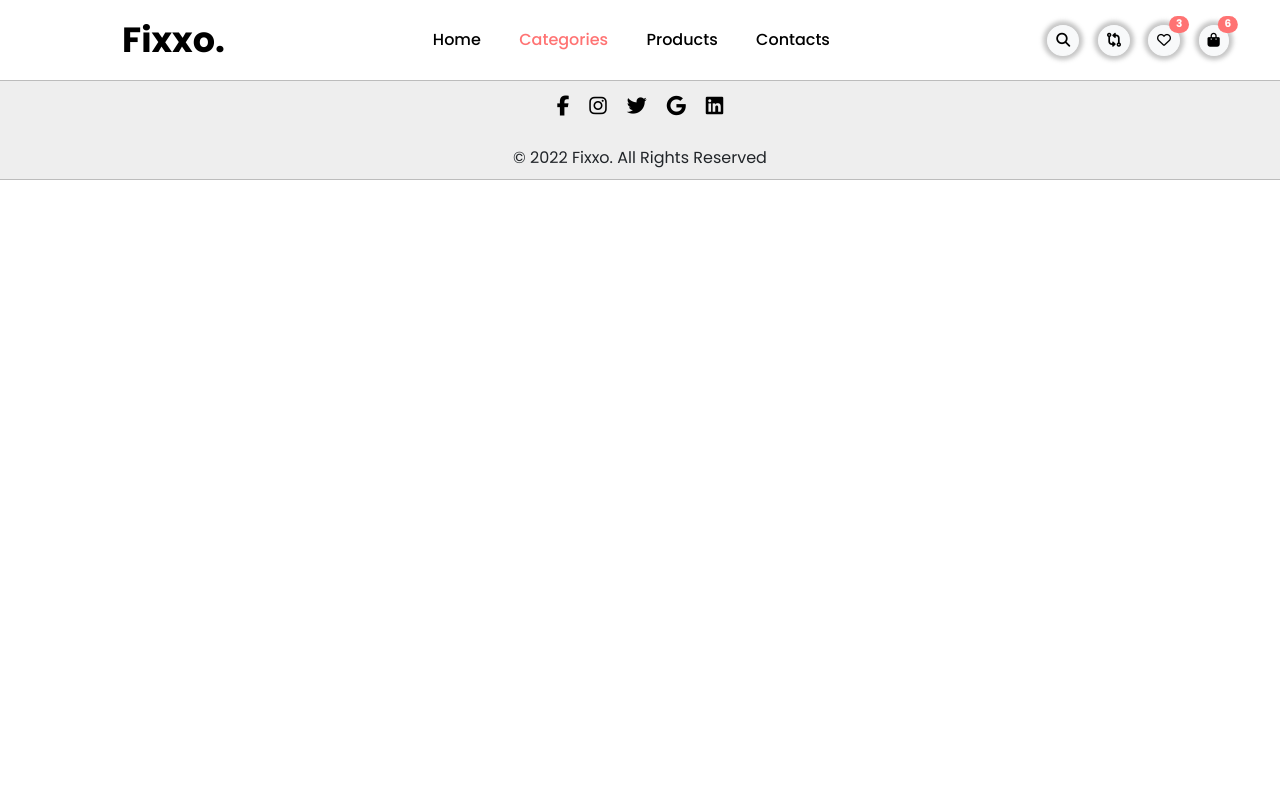
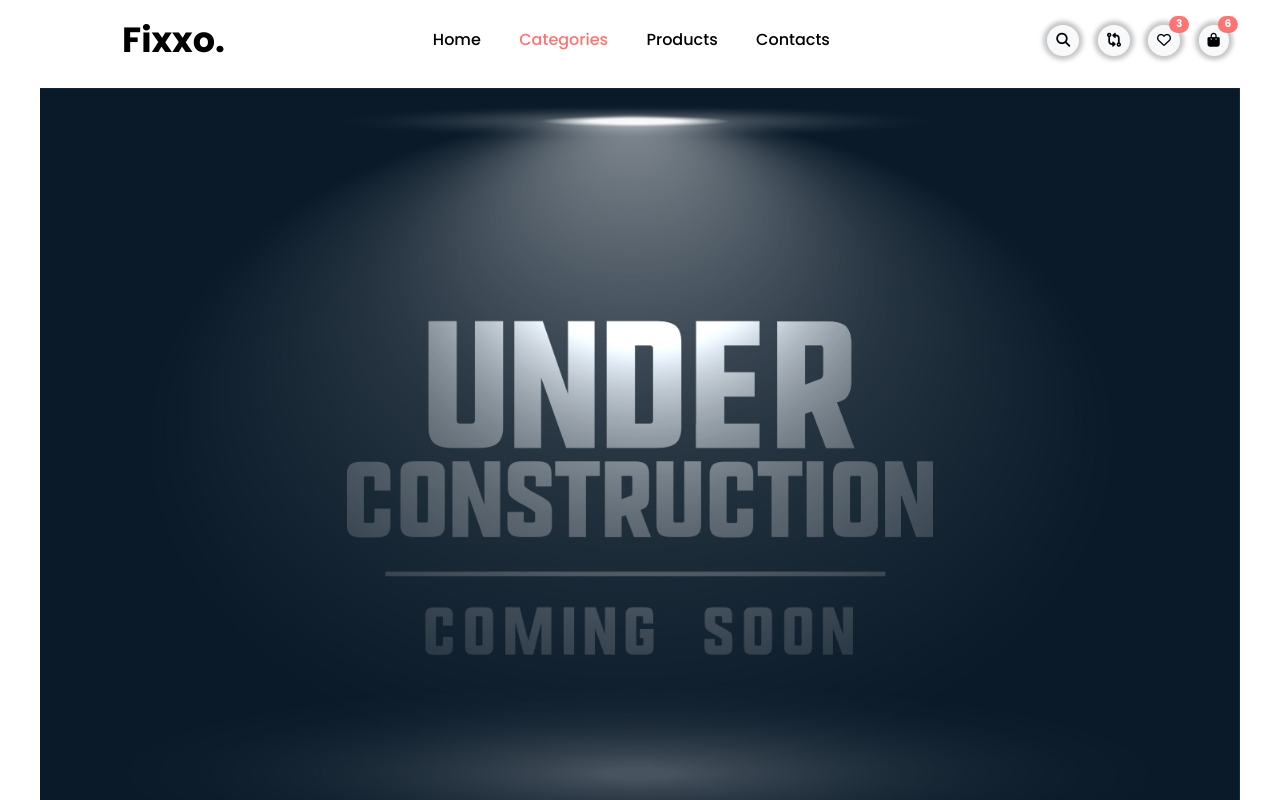
Before and after one commit to LinnRodin/React-webapp, a React (Create React App) app in the folder webapp/: page /categories in a window 1280 px wide. Shown: the top 800 px of the page. Built offline with nearby package versions, Linux system fonts and the light colour scheme; no server answers.

Commit message:
finished

```diff
--- a/webapp/src/Views/CategoriesView.js
+++ b/webapp/src/Views/CategoriesView.js
@@ -1,13 +1,19 @@
 import React from 'react'
 import FooterSection from '../Sections/FooterSection'
 import TopMenuSection from '../Sections/TopMenuSection'
-
+import UnderConstruction from '../Assets/Images/UnderConstruction.jpg'
 
 const CategoriesView = () => {
   window.top.document.title = 'Categories | Fixxo.'
   return (
     <>
      <TopMenuSection />
+        <div className="container">
+          <h1 className="ms-4" style={{ fontSize: "2rem"}}></h1>
+          <div className="d-flex justify-content-center align-items-center vh-100">
+            <img src={UnderConstruction} alt="under construction" style={{ height: "800px" }} />
+          </div>
+        </div>
      <FooterSection />
     </>
   )
```
Also changed, not shown: webapp/src/Assets/Images/UnderConstruction.jpg (added).
